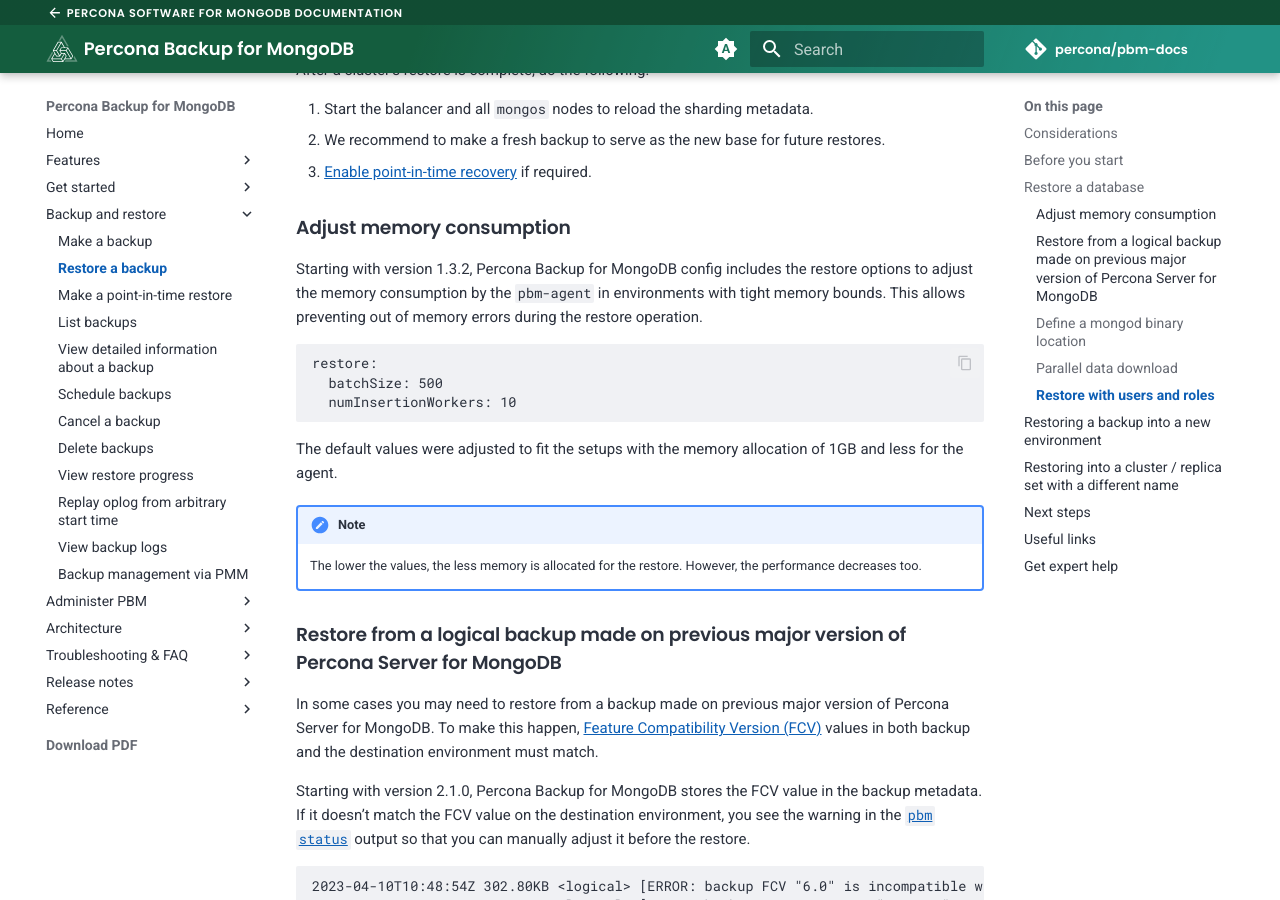
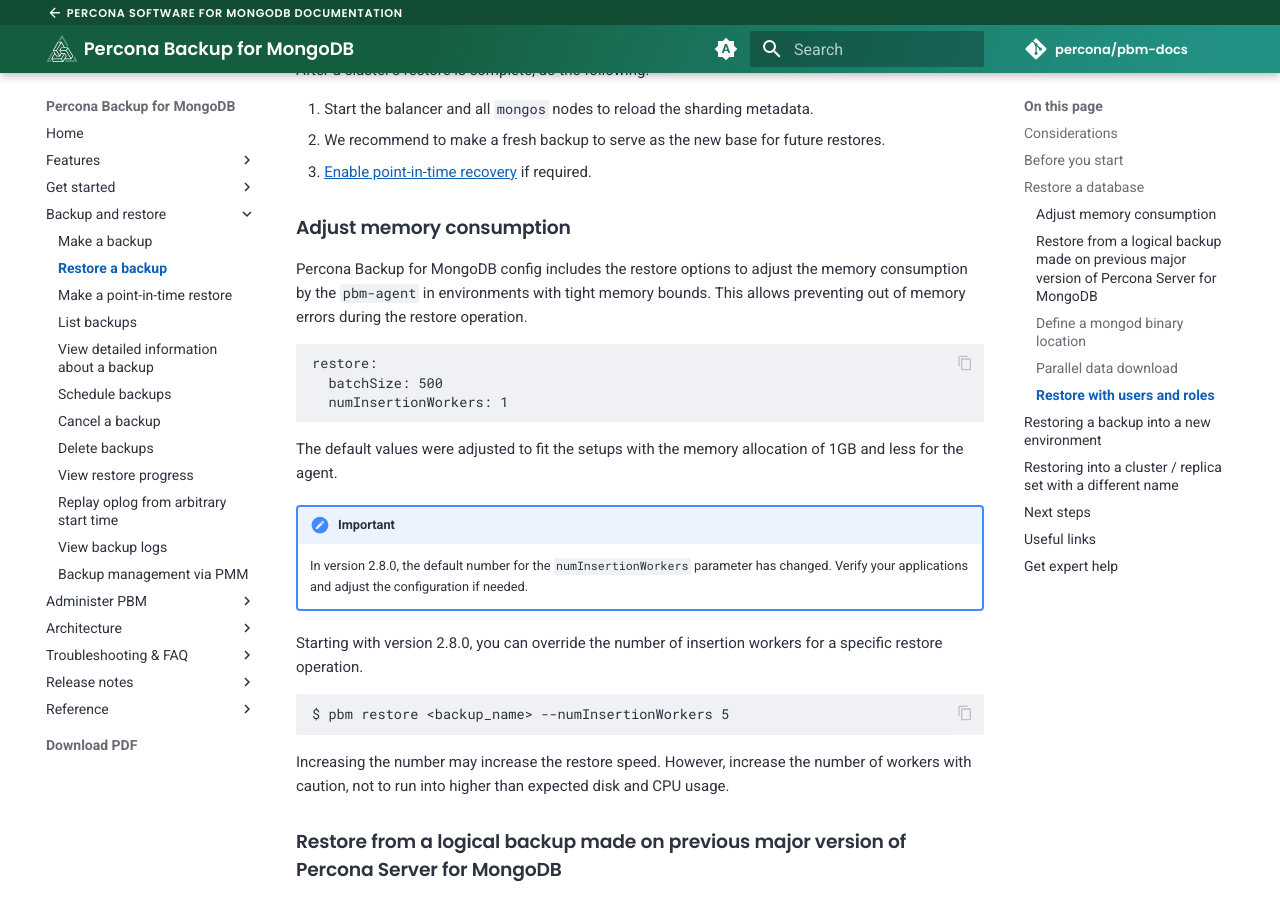
Before and after one commit to percona/pbm-docs, an MkDocs documentation site: the page built from docs/usage/restore.md, in a window 1280 px wide and 900 px high, scrolled down 2075 px. Built offline with MkDocs 1.6.1 and Material for MkDocs 9.7.7, drawn with Linux system fonts in a browser that asks for light colours; nearby versions of some CDN libraries; comment, search, counter and statistics services are not loaded.

Commit message:
PBM-1414 Documented changes in NumInsertionWorkers
modified:   docs/reference/pbm-commands.md
	modified:   docs/reference/restore-options.md
	modified:   docs/usage/restore.md

````diff
--- a/docs/usage/restore.md
+++ b/docs/usage/restore.md
@@ -115,19 +115,29 @@
 
     ### Adjust memory consumption
 
-    Starting with version 1.3.2, Percona Backup for MongoDB config includes the restore options to adjust the memory consumption by the `pbm-agent` in environments with tight memory bounds. This allows preventing out of memory errors during the restore operation.
+    Percona Backup for MongoDB config includes the restore options to adjust the memory consumption by the `pbm-agent` in environments with tight memory bounds. This allows preventing out of memory errors during the restore operation.
 
     ```yaml
     restore:
       batchSize: 500
-      numInsertionWorkers: 10
+      numInsertionWorkers: 1
     ```
 
     The default values were adjusted to fit the setups with the memory allocation of 1GB and less for the agent.
 
-    !!! note
 
-        The lower the values, the less memory is allocated for the restore. However, the performance decreases too.
+    !!! important
+
+        In version 2.8.0, the default number for the `numInsertionWorkers` parameter has changed. Verify your applications and adjust the configuration if needed.
+
+    Starting with version 2.8.0, you can override the number of insertion workers for a specific restore operation.
+
+    ```{.bash data-prompt="$"}
+    $ pbm restore <backup_name> --numInsertionWorkers 5
+    ```
+
+    Increasing the number may increase the restore speed. However, increase the number of workers with caution, not to run into higher than expected disk and CPU usage.
+
 
     ### Restore from a logical backup made on previous major version of Percona Server for MongoDB
 
````
Also changed, not shown: docs/reference/pbm-commands.md (+1 -0 lines), docs/reference/restore-options.md (+1 -1 lines).
